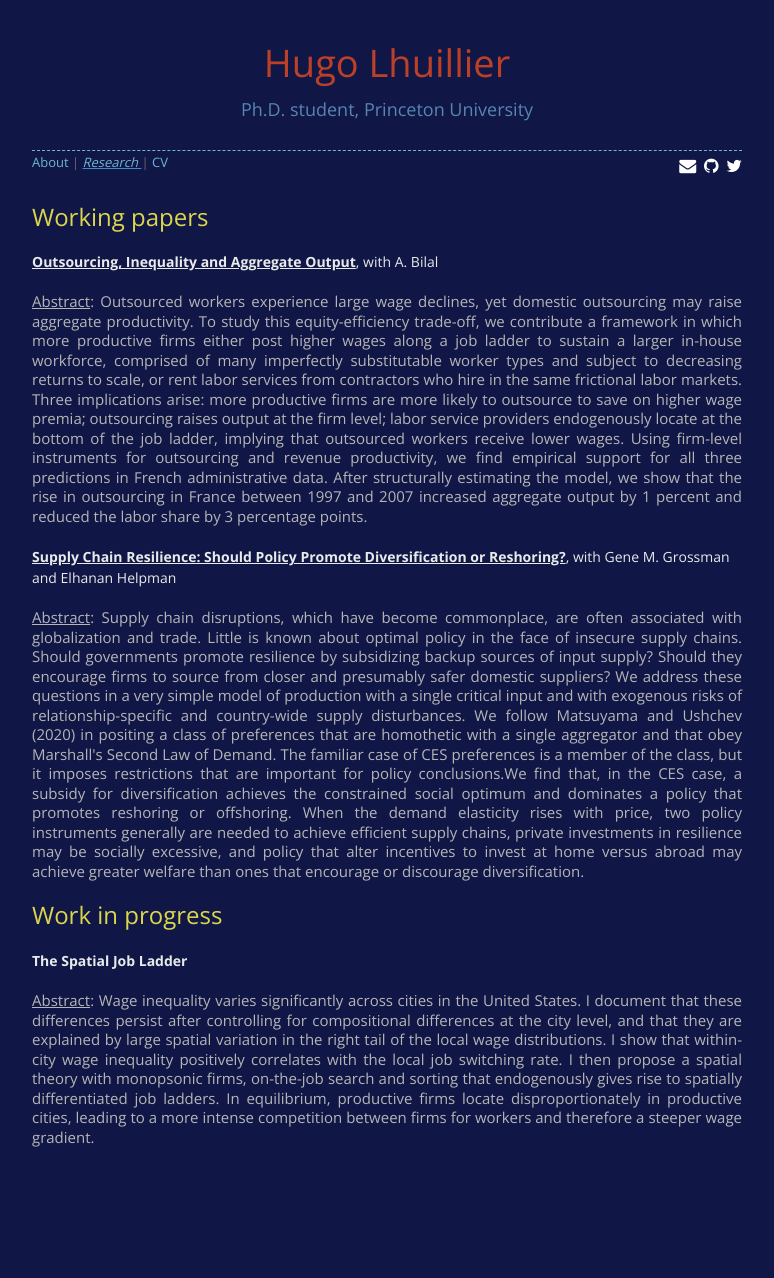
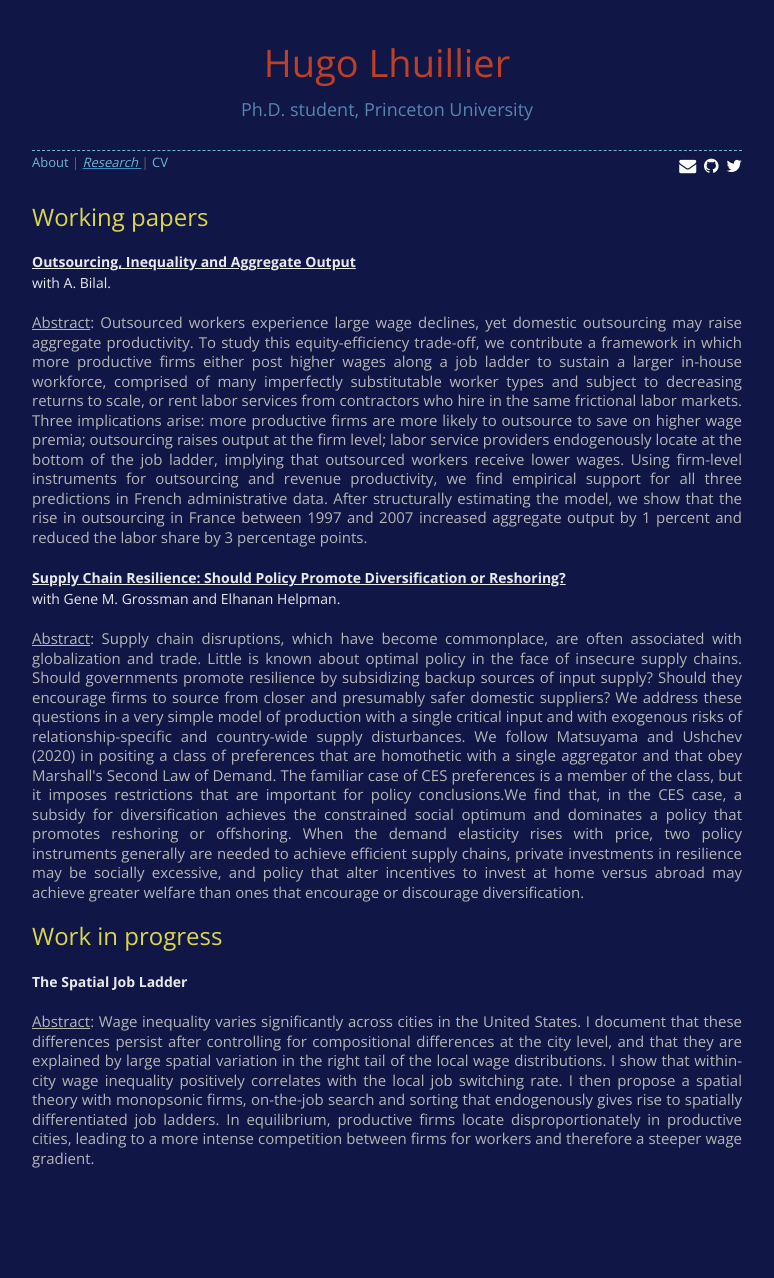
Before and after one commit to HugoLhuillier/hugolhuillier.github.io, a Jekyll site: the page built from research.html, in a window 1280 px wide. Shown: the whole page, without its empty margins (253-1027 px from the left). Built offline with Jekyll 4.4.1, drawn with Linux system fonts in a browser that asks for light colours; nearby versions of some CDN libraries; comment, search, counter and statistics services are not loaded; before the commit the page ends 1257 px from its top, so only the background shows below that.

Commit message:
:recycle: add break line in research for coauthors

```diff
--- a/research.html
+++ b/research.html
@@ -5,11 +5,13 @@ layout: default
 
 <h2>Working papers</h2>
 
-<b> <a href="./files/papers/bilal2020outsourcing.pdf" target="blank"> <span class="char2"> Outsourcing, Inequality and Aggregate Output</span></a></b>, with A. Bilal</p>
+<b> <a href="./files/papers/bilal2020outsourcing.pdf" target="blank"> <span class="char2"> Outsourcing, Inequality and Aggregate Output</span></a></b>
+<br>with A. Bilal.</p>
 
 <h6><u>Abstract</u>: Outsourced workers experience large wage declines, yet domestic outsourcing may raise aggregate productivity. To study this equity-efficiency trade-off, we contribute a framework in which more productive firms either post higher wages along a job ladder to sustain a larger in-house workforce, comprised of many imperfectly substitutable worker types and subject to decreasing returns to scale, or rent labor services from contractors who hire in the same frictional labor markets. Three implications arise: more productive firms are more likely to outsource to save on higher wage premia; outsourcing raises output at the firm level; labor service providers endogenously locate at the bottom of the job ladder, implying that outsourced workers receive lower wages. Using firm-level instruments for outsourcing and revenue productivity, we find empirical support for all three predictions in French administrative data. After structurally estimating the model, we show that the rise in outsourcing in France between 1997 and 2007 increased aggregate output by 1 percent and reduced the labor share by 3 percentage points. </h6>
 
-<b> <a href="./files/papers/grossman2021supply.pdf" target="blank"> <span class="char2"> Supply Chain Resilience: Should Policy Promote Diversification or Reshoring?</span></a></b>, with Gene M. Grossman and Elhanan Helpman</p>
+<b> <a href="./files/papers/grossman2021supply.pdf" target="blank"> <span class="char2"> Supply Chain Resilience: Should Policy Promote Diversification or Reshoring?</span></a></b>
+<br>with Gene M. Grossman and Elhanan Helpman.</p>
 
 <h6><u>Abstract</u>: Supply chain disruptions, which have become commonplace, are often associated with globalization and trade. Little is known about optimal policy in the face of insecure supply chains. Should governments promote resilience by subsidizing backup sources of input supply? Should they encourage firms to source from closer and presumably safer domestic suppliers? We address these questions in a very simple model of production with a single critical input and with exogenous risks of relationship-specific and country-wide supply disturbances. We follow Matsuyama and Ushchev (2020) in positing a class of preferences that are homothetic with a single aggregator and that obey Marshall's Second Law of Demand. The familiar case of CES preferences is a member of the class, but it imposes restrictions that are important for policy conclusions.We find that, in the CES case, a subsidy for diversification achieves the constrained social optimum and dominates a policy that promotes reshoring or offshoring. When the demand elasticity rises with price, two policy instruments generally are needed to achieve efficient supply chains, private investments in resilience may be socially excessive, and policy that alter incentives to invest at home versus abroad may achieve greater welfare than ones that encourage or discourage diversification. </h6>
 
```
